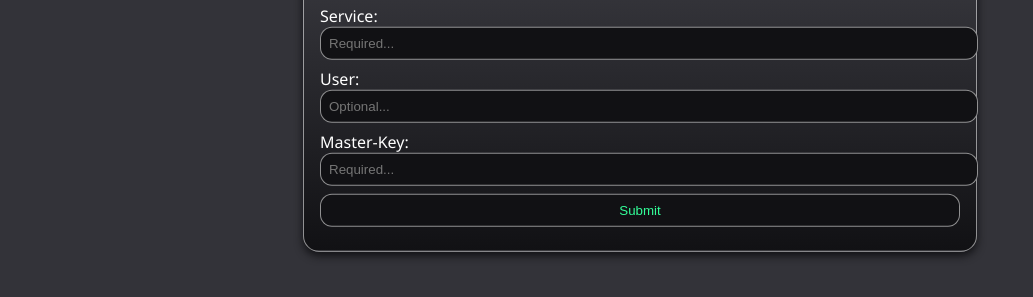
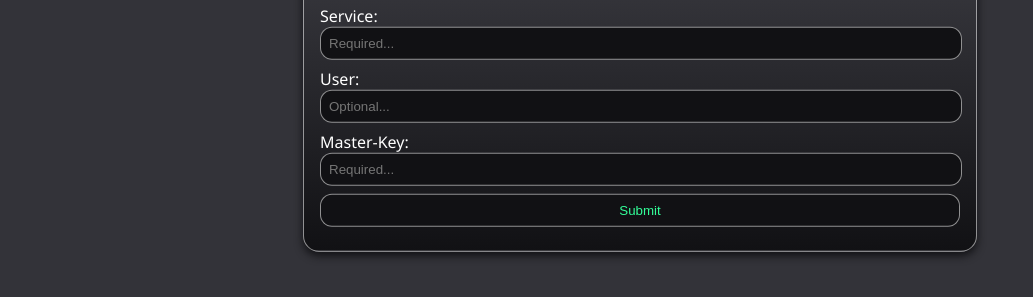
Before and after one commit to MaleneJung/transsafety-minimal-app, a plain HTML site: page index.html in a window 1280 px wide. Shown: the part 337-634 px from the top of the page, without its empty margins (0-1033 px from the left). Drawn offline with Linux system fonts and the light colour scheme; no server answers.

Commit message:
Realigned Inputs for Safe-Form

```diff
--- a/master.css
+++ b/master.css
@@ -32,6 +32,10 @@ body {
 #safe-form * {
     width: 100%;
     margin-bottom: 0.5rem;
+}
+
+#safe-form input[placeholder] {
+    width: calc(100% - 1rem);
 }
 
 #safe-for {
```
